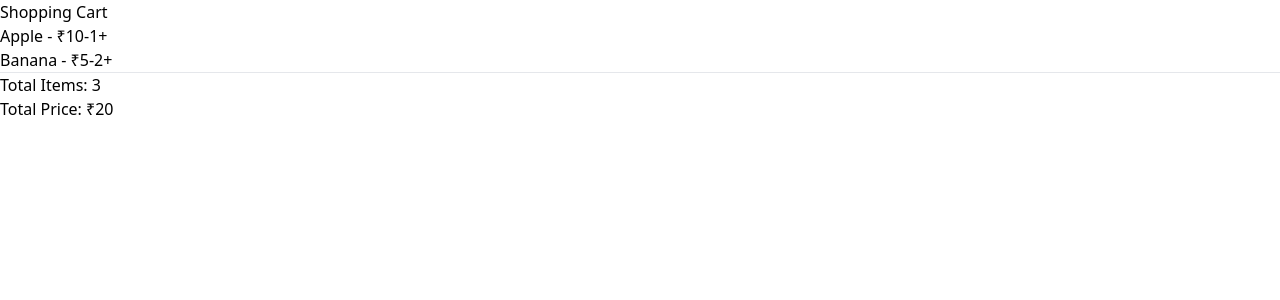
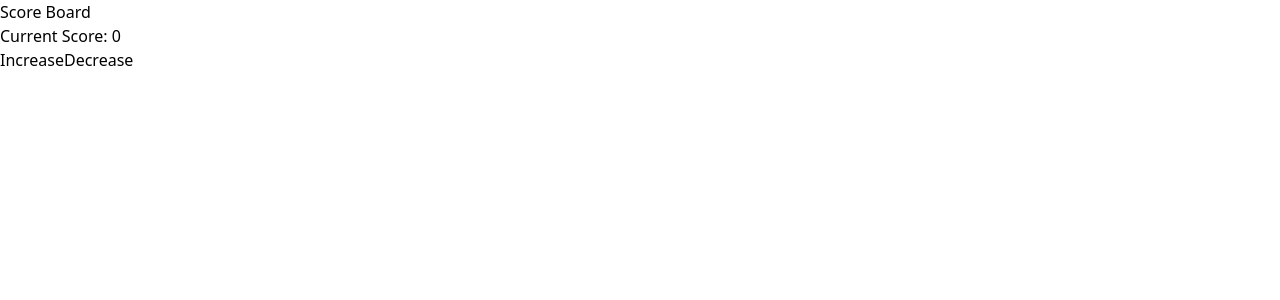
Before and after one commit to suriya-a9/react-study, a React (Create React App) app: page /state in a window 1280 px wide. Shown: the top 300 px of the page. Built offline with nearby package versions, Linux system fonts and the light colour scheme; the HTML template or start-up script is replaced by a standard one.

Commit message:
after changes

```diff
--- /dev/null
+++ b/src/pages/Decrease.jsx
@@ -0,0 +1,5 @@
+const Decrease = ({ decreaseScore }) => {
+    return <button onClick={decreaseScore}>Decrease</button>;
+};
+
+export default Decrease;
--- /dev/null
+++ b/src/pages/Display.jsx
@@ -0,0 +1,5 @@
+const Display = ({ score }) => {
+    return <h3>Current Score: {score}</h3>;
+};
+
+export default Display;
--- /dev/null
+++ b/src/pages/Increase.jsx
@@ -0,0 +1,5 @@
+const Increase = ({ increaseScore }) => {
+    return <button onClick={increaseScore}>Increase</button>;
+};
+
+export default Increase;
--- a/src/pages/State.jsx
+++ b/src/pages/State.jsx
@@ -390,61 +390,93 @@
 
 // State in Derived State & Computations - [Highlight]
 
+// import { useState } from "react";
+
+// const Cart = () => {
+//     const [cart, setCart] = useState([
+//         { id: 1, name: "Apple", price: 10, quantity: 1 },
+//         { id: 2, name: "Banana", price: 5, quantity: 2 }
+//     ]);
+
+//     const increaseQty = (id) => {
+//         setCart(
+//             cart.map((item) =>
+//                 item.id === id
+//                     ? { ...item, quantity: item.quantity + 1 }
+//                     : item
+//             )
+//         );
+//     };
+
+//     const decreaseQty = (id) => {
+//         setCart(
+//             cart.map((item) =>
+//                 item.id === id && item.quantity > 1
+//                     ? { ...item, quantity: item.quantity - 1 }
+//                     : item
+//             )
+//         );
+//     };
+
+//     // Derived state
+//     const totalItems = cart.reduce((sum, item) => sum + item.quantity, 0);
+
+//     const totalPrice = cart.reduce(
+//         (sum, item) => sum + item.price * item.quantity,
+//         0
+//     );
+
+//     return (
+//         <div>
+//             <h2>Shopping Cart</h2>
+
+//             {cart.map((item) => (
+//                 <div key={item.id}>
+//                     <span>{item.name}</span> - ₹{item.price}
+//                     <button onClick={() => decreaseQty(item.id)}>-</button>
+//                     <span>{item.quantity}</span>
+//                     <button onClick={() => increaseQty(item.id)}>+</button>
+//                 </div>
+//             ))}
+
+//             <hr />
+
+//             <h3>Total Items: {totalItems}</h3>
+//             <h3>Total Price: ₹{totalPrice}</h3>
+//         </div>
+//     );
+// };
+
+// export default Cart;
+
+// State with State Lifting & Prop Drilling
+
 import { useState } from "react";
+import Increase from "./Increase";
+import Decrease from "./Decrease";
+import Display from "./Display";
 
-const Cart = () => {
-    const [cart, setCart] = useState([
-        { id: 1, name: "Apple", price: 10, quantity: 1 },
-        { id: 2, name: "Banana", price: 5, quantity: 2 }
-    ]);
+const ScoreBoard = () => {
+    const [score, setScore] = useState(0);
 
-    const increaseQty = (id) => {
-        setCart(
-            cart.map((item) =>
-                item.id === id
-                    ? { ...item, quantity: item.quantity + 1 }
-                    : item
-            )
-        );
+    const increaseScore = () => {
+        setScore(score + 1);
     };
 
-    const decreaseQty = (id) => {
-        setCart(
-            cart.map((item) =>
-                item.id === id && item.quantity > 1
-                    ? { ...item, quantity: item.quantity - 1 }
-                    : item
-            )
-        );
+    const decreaseScore = () => {
+        setScore(score - 1);
     };
-
-    // Derived state
-    const totalItems = cart.reduce((sum, item) => sum + item.quantity, 0);
-
-    const totalPrice = cart.reduce(
-        (sum, item) => sum + item.price * item.quantity,
-        0
-    );
 
     return (
         <div>
-            <h2>Shopping Cart</h2>
+            <h2>Score Board</h2>
 
-            {cart.map((item) => (
-                <div key={item.id}>
-                    <span>{item.name}</span> - ₹{item.price}
-                    <button onClick={() => decreaseQty(item.id)}>-</button>
-                    <span>{item.quantity}</span>
-                    <button onClick={() => increaseQty(item.id)}>+</button>
-                </div>
-            ))}
+            <Display score={score} />
 
-            <hr />
-
-            <h3>Total Items: {totalItems}</h3>
-            <h3>Total Price: ₹{totalPrice}</h3>
+            <Increase increaseScore={increaseScore} />
+            <Decrease decreaseScore={decreaseScore} />
         </div>
     );
 };
 
-export default Cart;
+export default ScoreBoard;
```
